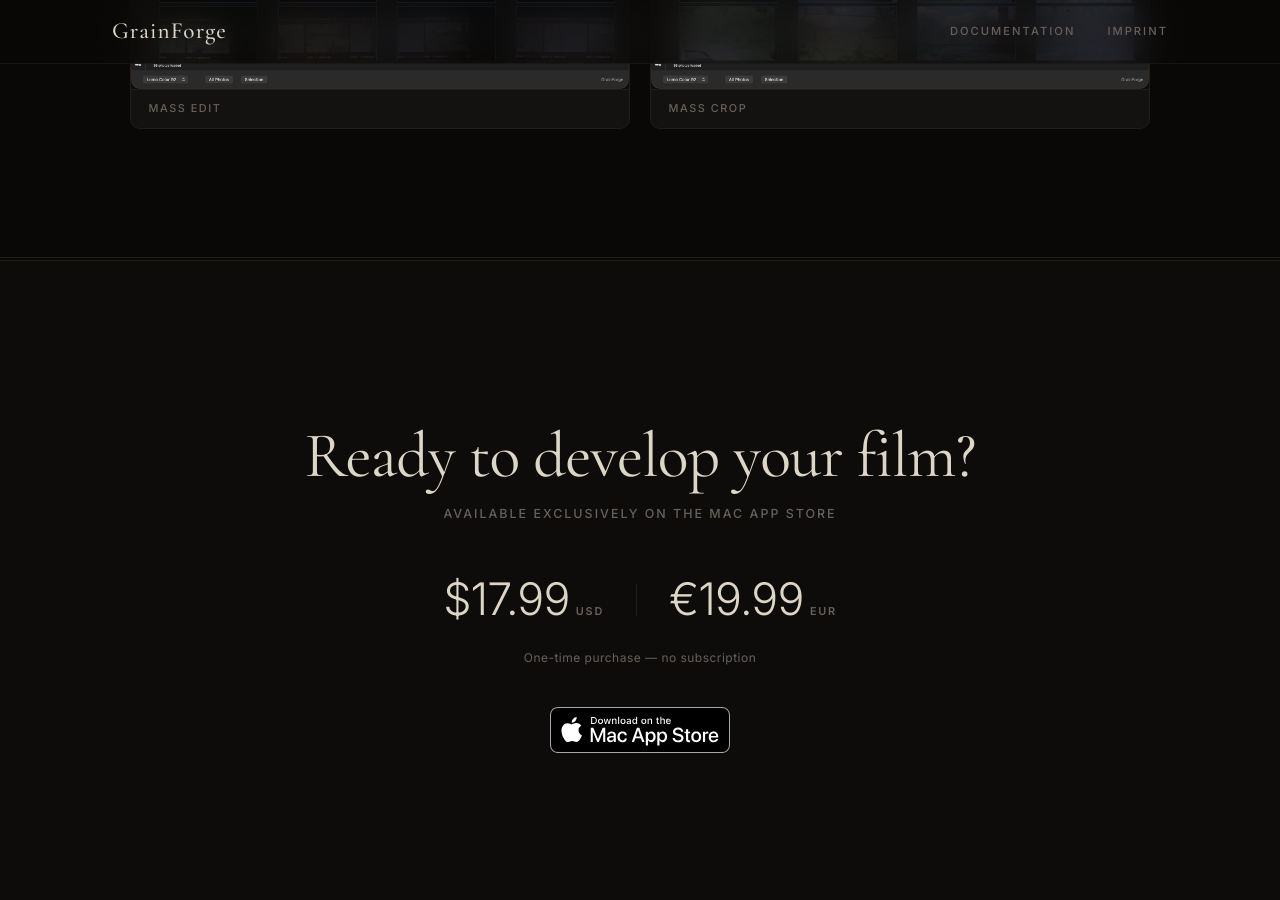
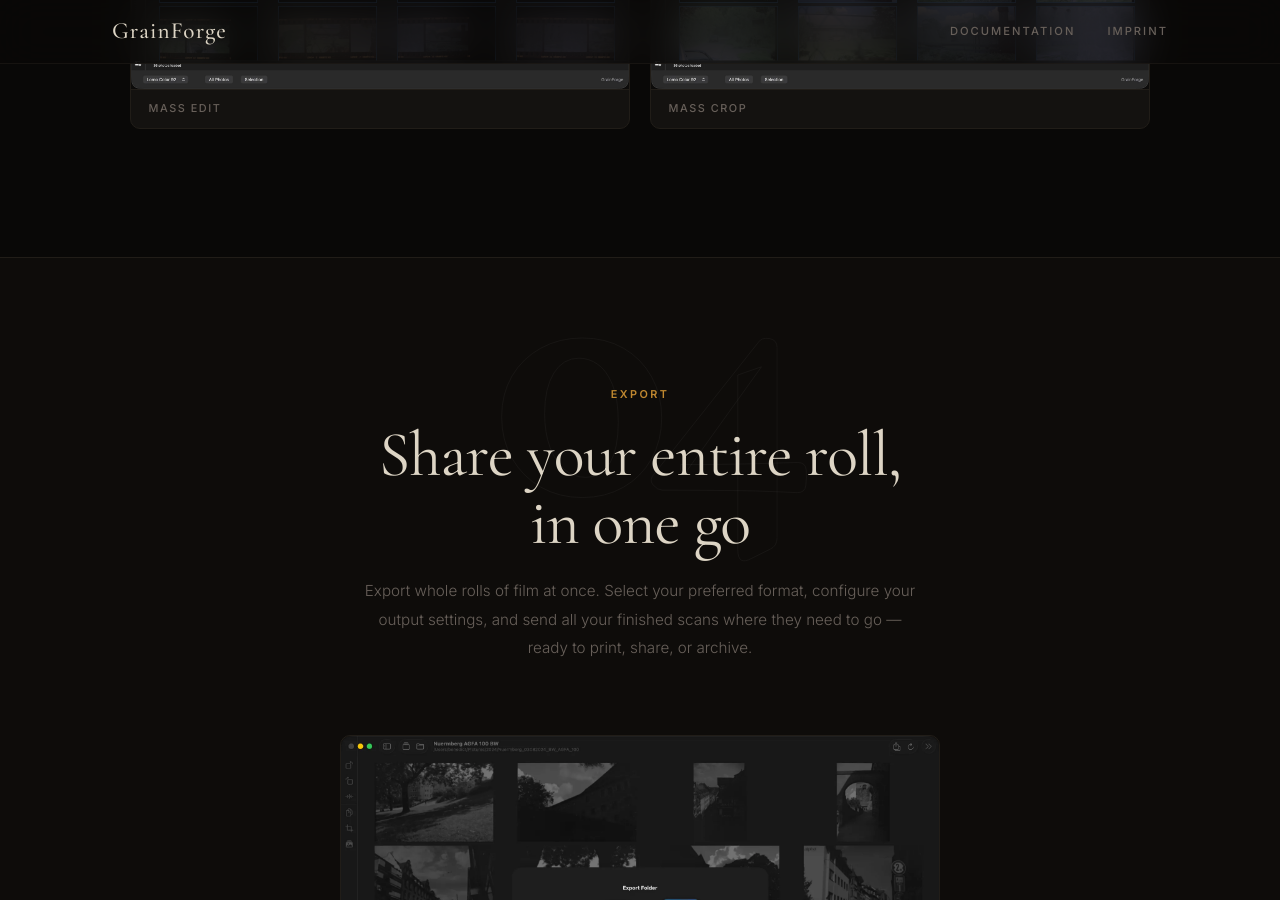
Before and after one commit to benedictweichselbaum/GrainForge_ProductPage, a Jekyll site: the page built from index.html, in a window 1280 px wide and 900 px high, scrolled down 4007 px. Built offline with Jekyll 4.4.1, drawn with Linux system fonts in a browser that asks for light colours.

Commit message:
Add feature 04: Export whole rolls
Co-Authored-By: Claude Sonnet 4.6 <noreply@anthropic.com>

```diff
--- a/assets/css/style.css
+++ b/assets/css/style.css
@@ -298,6 +298,11 @@ figure { margin: 0; }
   margin: 0 auto;
 }
 
+.feature__shots--single {
+  grid-template-columns: 1fr;
+  max-width: 600px;
+}
+
 .shot {
   border-radius: var(--radius);
   overflow: hidden;
--- a/index.html
+++ b/index.html
@@ -116,6 +116,28 @@ description: "GrainForge is a simple, streamlined and affordable tool for digita
       </div>
     </div>
 
+    <!-- 04 · Export -->
+    <div class="feature feature--alt" id="export">
+      <span class="feature__num" aria-hidden="true">04</span>
+      <div class="container">
+        <div class="feature__header">
+          <span class="eyebrow">Export</span>
+          <h2 class="feature__title">Share your entire roll,<br>in one go</h2>
+          <p class="feature__desc">
+            Export whole rolls of film at once. Select your preferred format, configure your output
+            settings, and send all your finished scans where they need to go — ready to print,
+            share, or archive.
+          </p>
+        </div>
+        <div class="feature__shots feature__shots--single">
+          <figure class="shot">
+            <img src="{{ "/assets/appStore/final/compressed/export.webp" | relative_url }}" alt="Export view" loading="lazy">
+            <figcaption>Bulk Export</figcaption>
+          </figure>
+        </div>
+      </div>
+    </div>
+
   </section>
 
   <!-- ===== CTA ===== -->
```
